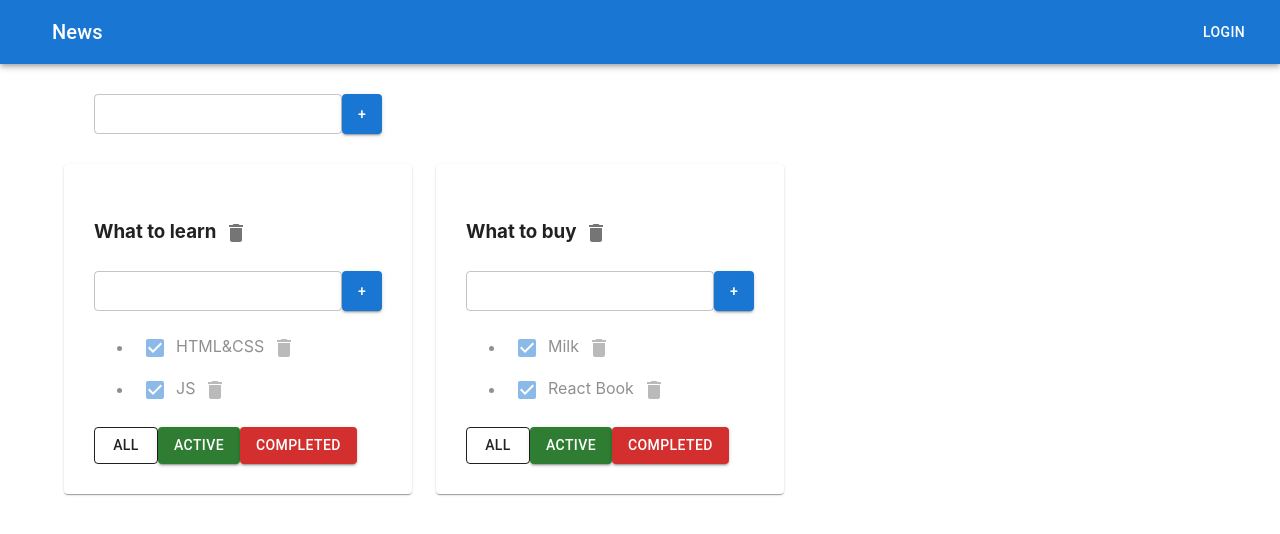
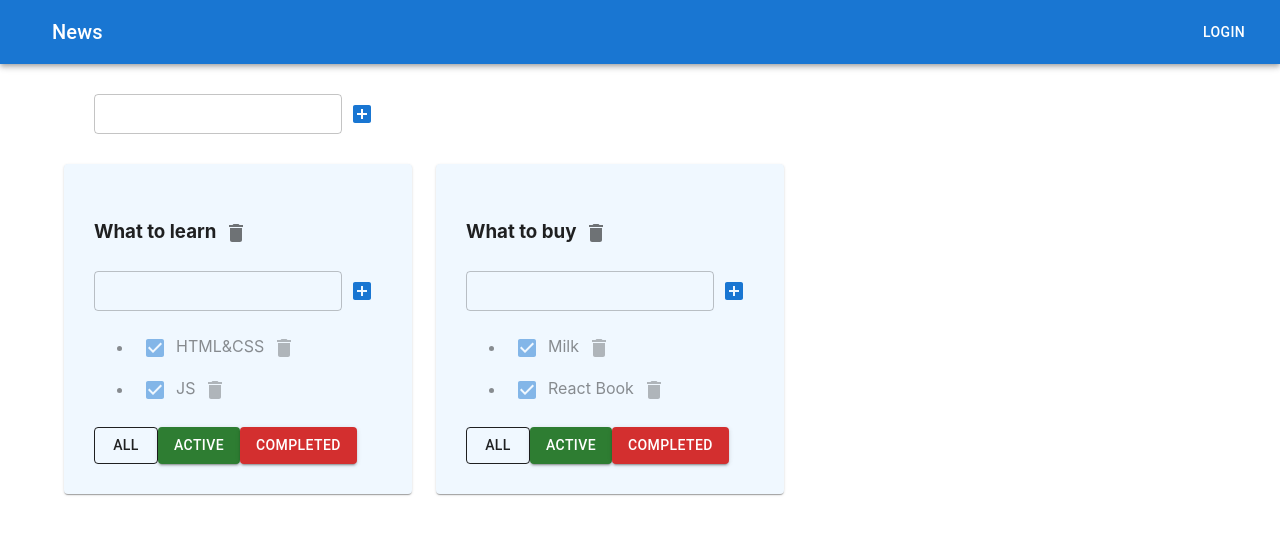
Before and after one commit to AndreyZaytsev90/IT-INC-todolist, a React (Create React App) app in the folder td/: page / in a window 1280 px wide. Shown: the top 534 px of the page. Built offline with nearby package versions, Linux system fonts and the light colour scheme.

Commit message:
change files

```diff
--- a/td/src/AddItemForm.tsx
+++ b/td/src/AddItemForm.tsx
@@ -1,5 +1,6 @@
 import React, {ChangeEvent, KeyboardEvent, useState} from 'react';
-import {Button, TextField} from "@material-ui/core";
+import {Button, IconButton, TextField} from "@material-ui/core";
+import {AddBox} from "@material-ui/icons";
 
 
 
@@ -50,8 +51,11 @@ export function AddItemForm(props: AddItemFormPropsType) {
            // className={error ? "error" : ""}
             size={"small"}/>
         {/*<button onClick={addItem}>+</button>*/}
-        <Button variant="contained" onClick={addItem}
-                style={{maxWidth: '40px', maxHeight: '40px', minWidth: '40px', minHeight: '40px'}}>+</Button>
+        {/*<Button variant="contained" onClick={addItem}
+                style={{maxWidth: '40px', maxHeight: '40px', minWidth: '40px', minHeight: '40px'}}>+</Button>*/}
+        <IconButton color={"primary"} onClick={addItem} >
+            <AddBox />
+        </IconButton>
        {/* {error && <div className="error-message">{error}</div>}*/}
     </div>
 }
--- a/td/src/App.tsx
+++ b/td/src/App.tsx
@@ -142,7 +142,7 @@ function App() {
                                 }
 
                                 return <Grid item>
-                                    <Paper style={{padding: "30px"}}>
+                                    <Paper style={{padding: "30px", background: "aliceblue"}}>
                                         <Todolist
                                             key={tl.id}
                                             id={tl.id}
--- a/td/src/EditableSpan.tsx
+++ b/td/src/EditableSpan.tsx
@@ -28,7 +28,6 @@ export function EditableSpan(props: EditableSpanPropsType) {
         <TextField
             id="outlined-basic"
             label="Outlined"
-
             variant="outlined"
             value={title}
             onChange={changeTitle}
```
